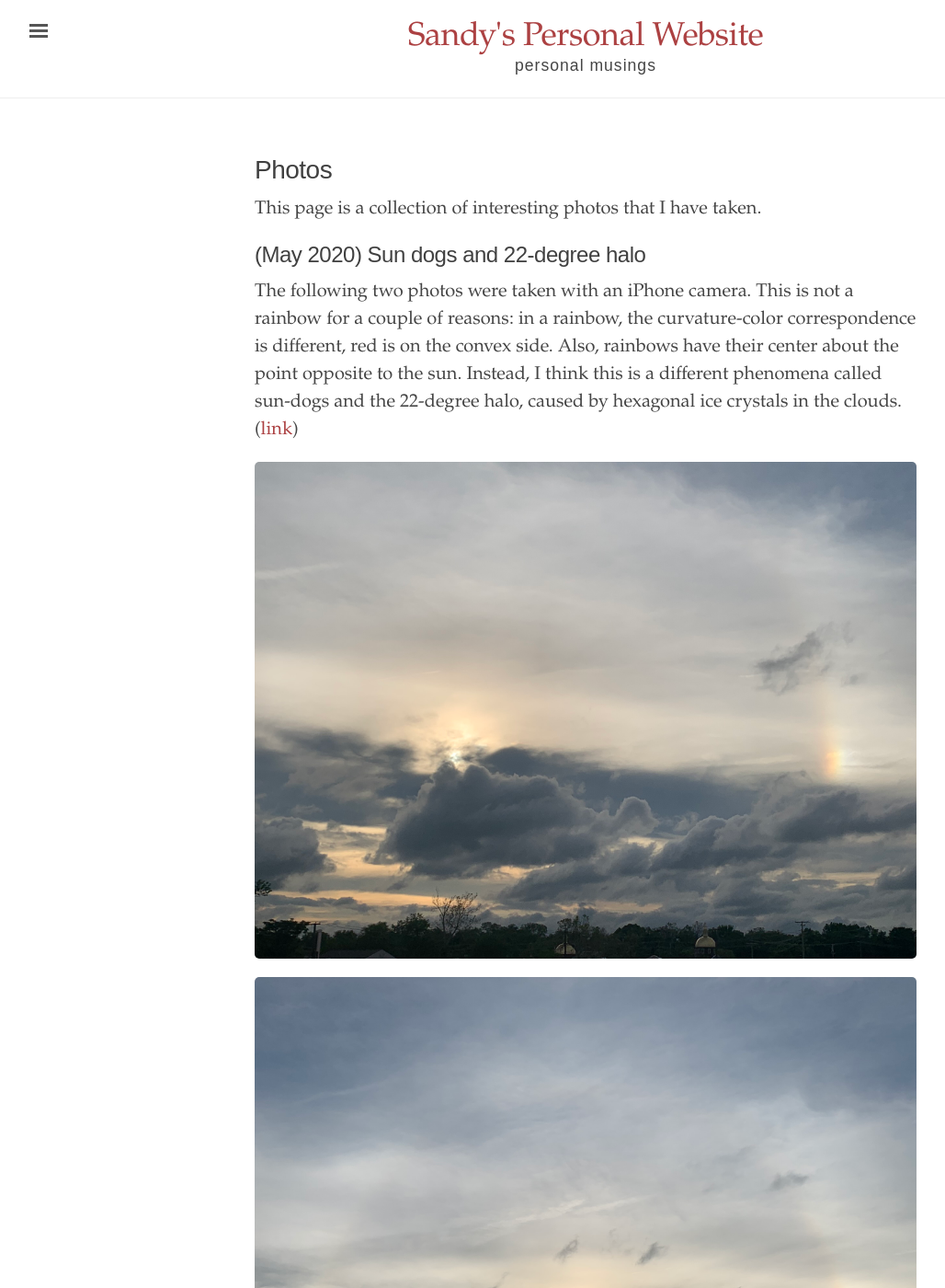
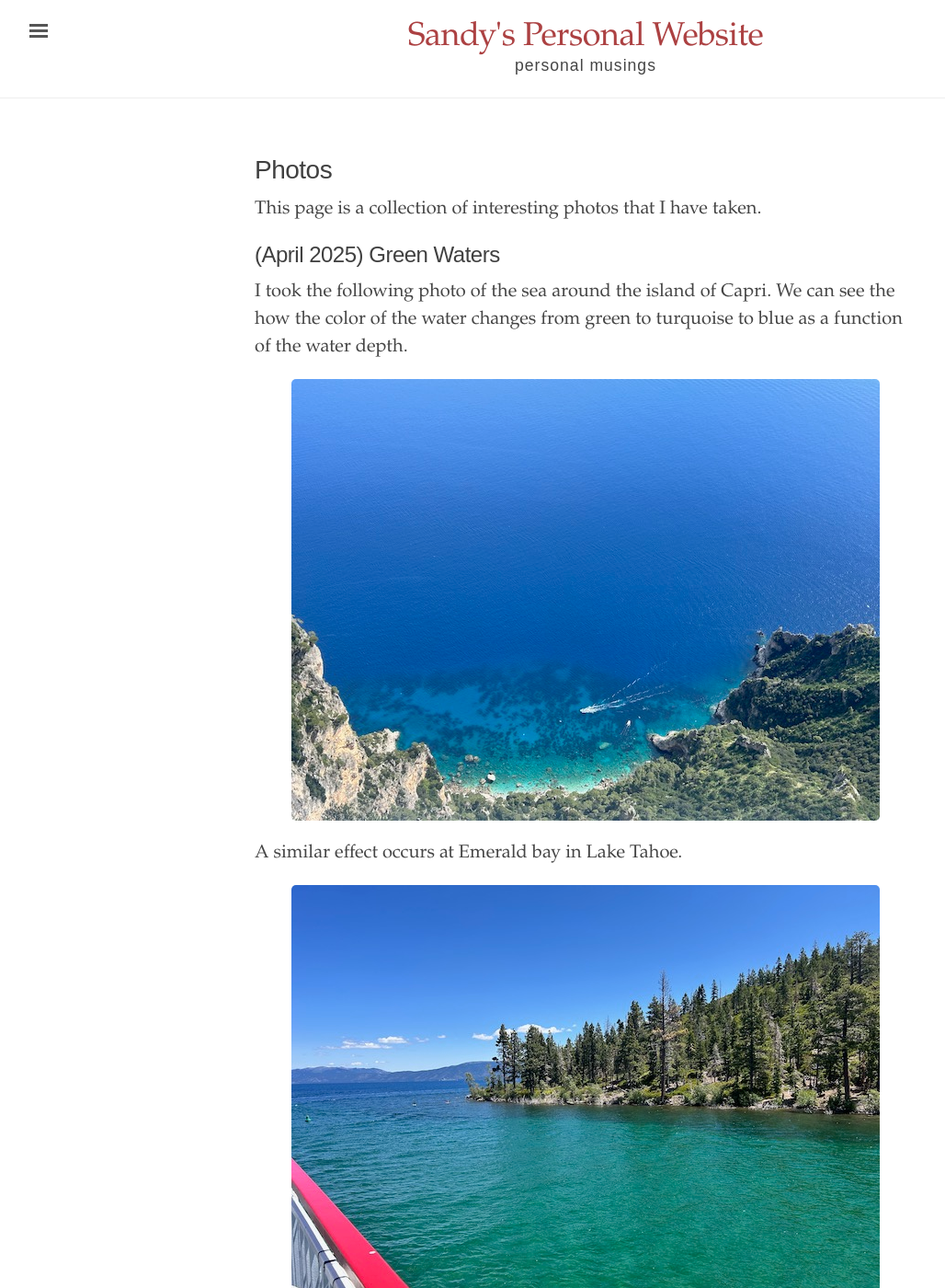
Before and after one commit to sandeshkalantre/sandeshkalantre.github.io, a Jekyll site: the page built from photos.md, in a window 1280 px wide and 1400 px high. Shown: the whole window at 92% size, without its empty margins (3-1031 px from the left). Built offline with Jekyll 4.4.1, drawn with Linux system fonts in a browser that asks for light colours; some of the changed text lies outside the part shown.

Commit message:
emeraldbay

```diff
--- a/photos.md
+++ b/photos.md
@@ -3,6 +3,21 @@ layout: page
 title: Photos
 ---
 This page is a collection of interesting photos that I have taken.
+
+## (April 2025) Green Waters
+I took the following photo of the sea around the island of Capri. We can see the how the color of the water changes from green to turquoise to blue as a function of the water depth.
+
+<center>
+<image src="{{site.url}}/assets/images/capri.jpeg" />
+</center>
+
+A similar effect occurs at Emerald bay in Lake Tahoe.
+
+<center>
+<image src="{{site.url}}/assets/images/emeraldbay.jpeg" />
+</center>
+
+While one may attribute green color to underwater vegetation, that is not the case in these locations. The green color disappears when the sky is cloudy.
 
 ## (May 2020) Sun dogs and 22-degree halo
 The following two photos were taken with an iPhone camera. This is not a rainbow for a couple of reasons: in a rainbow, the curvature-color correspondence is different, red is on the convex side. Also, rainbows have their center about the point opposite to the sun. Instead, I think this is a different phenomena called sun-dogs and the 22-degree halo, caused by hexagonal ice crystals in the clouds. ([link](https://skyandtelescope.org/astronomy-resources/astronomy-questions-answers/why-are-sundogs-called-by-that-name/))
```
Also changed, not shown: assets/images/capri.jpeg (added), assets/images/emeraldbay.jpeg (added).
